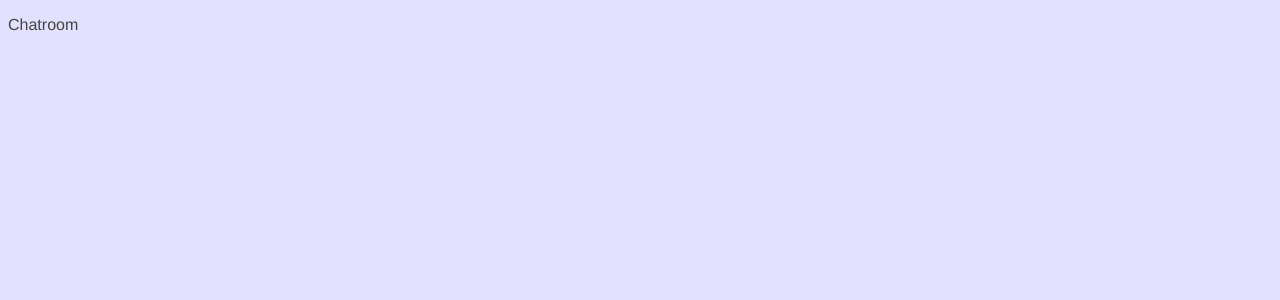
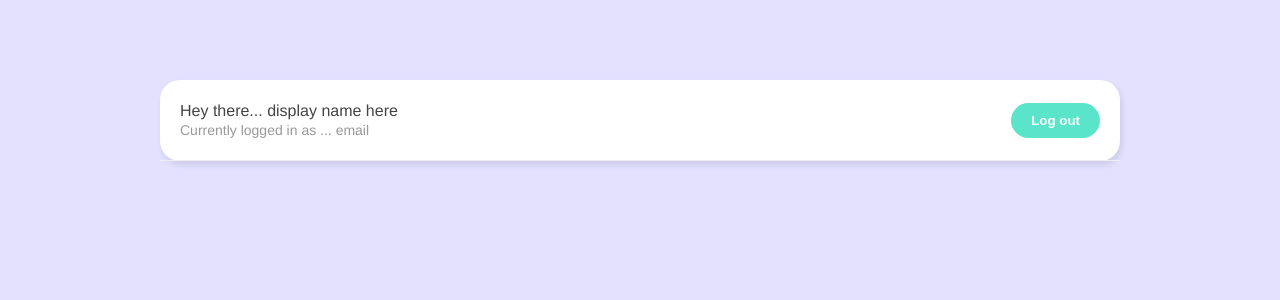
Before and after one commit to mrwhite252/live-chat-app-vue-and-firebase, a Vue app: page /chatroom in a window 1280 px wide. Shown: the top 300 px of the page. Built offline with nearby package versions, Linux system fonts and the light colour scheme.

Commit message:
add the navbar component and style it

```diff
--- /dev/null
+++ b/src/components/Navbar.vue
@@ -0,0 +1,15 @@
+<template>
+  <nav>
+    <div>
+      <p>Hey there... display name here</p>
+      <p class="email">Currently logged in as ... email</p>
+    </div>
+    <button>Log out</button>
+  </nav>
+</template>
+
+<script>
+export default {};
+</script>
+
+<style></style>
--- a/src/views/Chatroom.vue
+++ b/src/views/Chatroom.vue
@@ -1,9 +1,31 @@
 <template>
-  <p>Chatroom</p>
+  <div class="container">
+    <Navbar />
+  </div>
 </template>
 
 <script>
-export default {};
+import Navbar from "../components/Navbar.vue";
+export default {
+  components: { Navbar },
+};
 </script>
 
-<style></style>
+<style>
+nav {
+  padding: 20px;
+  border-bottom: 1px solid #eee;
+  display: flex;
+  justify-content: space-between;
+  align-items: center;
+}
+nav p {
+  margin: 2px auto;
+  font-size: 16px;
+  color: #444;
+}
+nav p.email {
+  font-size: 14px;
+  color: #999;
+}
+</style>
```
